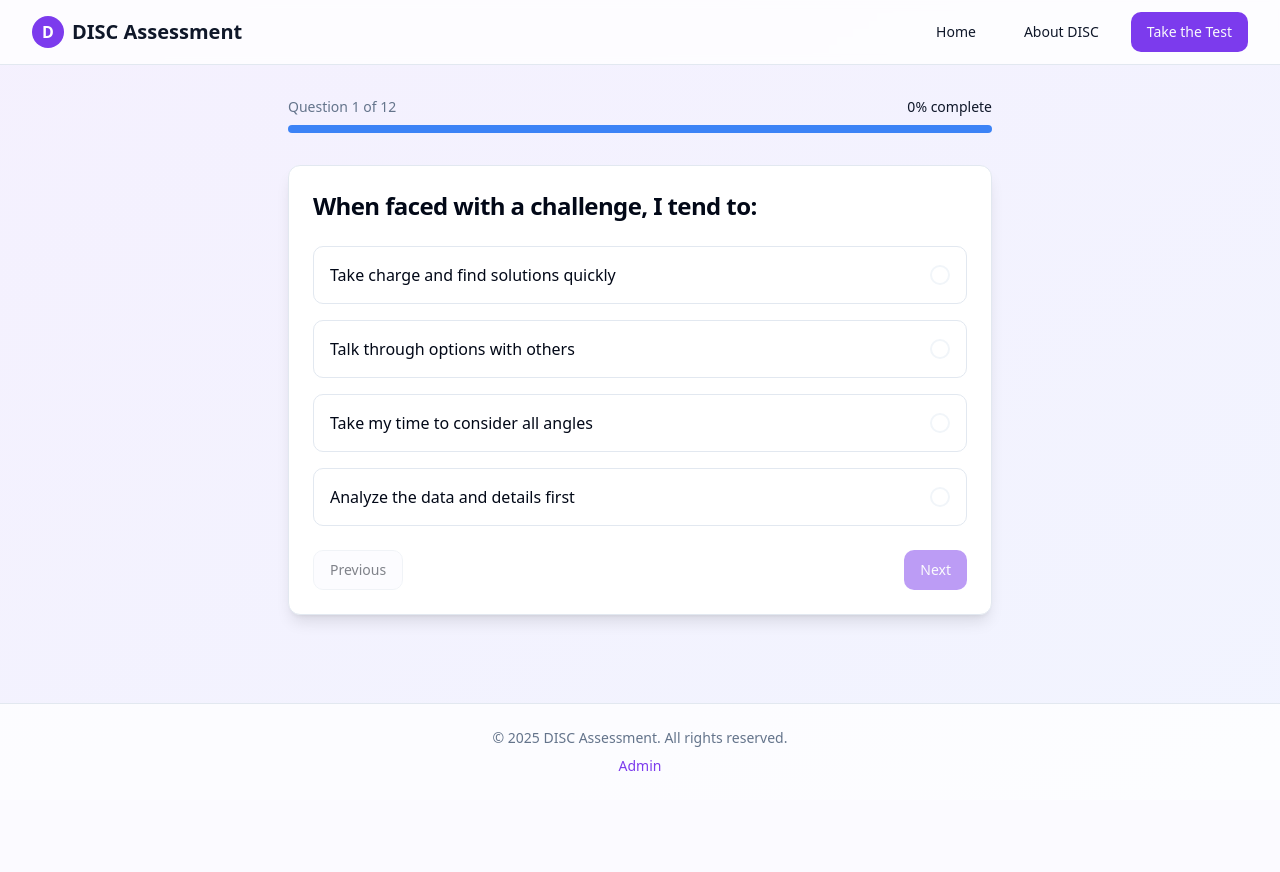
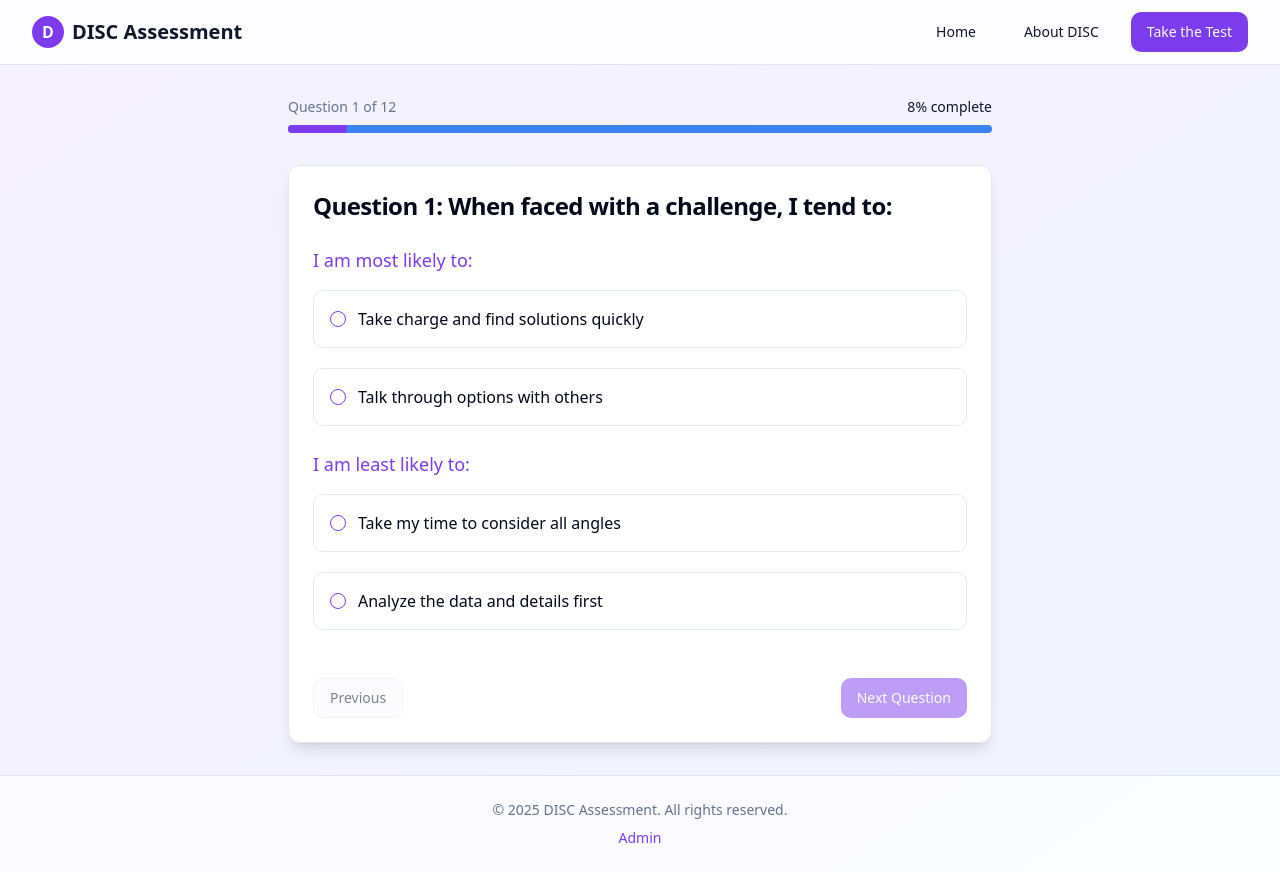
Before and after one commit to kgoswami8/disc-web-reborn, a React (Vite) app: page /assessment in a window 1280 px wide. Both pictures are taken after a click on the button "Begin Assessment". Before the commit the page ends 800 px from the top, so only its background shows below. Built offline with nearby package versions, Linux system fonts and the light colour scheme.

Commit message:
Refactor: Improve assessment question display
Update the assessment question display to include "Question 1" and "I am most/least likely to be" format.

```diff
--- a/src/pages/Assessment.tsx
+++ b/src/pages/Assessment.tsx
@@ -4,6 +4,7 @@ import { useNavigate } from 'react-router-dom';
 import { Button } from '@/components/ui/button';
 import { Card, CardContent, CardDescription, CardFooter, CardHeader, CardTitle } from '@/components/ui/card';
 import { Progress } from '@/components/ui/progress';
+import { RadioGroup, RadioGroupItem } from '@/components/ui/radio-group';
 import { questions, Question, DiscType } from '@/lib/disc-data';
 
 const Assessment = () => {
@@ -35,7 +36,7 @@ const Assessment = () => {
     navigate('/results', { state: { answers: selectedAnswers } });
   };
 
-  const progressPercentage = isStarted ? (currentQuestion / questions.length) * 100 : 0;
+  const progressPercentage = isStarted ? ((currentQuestion + 1) / questions.length) * 100 : 0;
 
   if (!isStarted) {
     return (
@@ -74,6 +75,10 @@ const Assessment = () => {
   const isCurrentQuestionAnswered = selectedAnswers.some(a => a.questionId === question.id);
   const isLastQuestion = currentQuestion === questions.length - 1;
 
+  // Group options by type (most likely/least likely)
+  const mostLikelyOptions = question.options.slice(0, 2);
+  const leastLikelyOptions = question.options.slice(2, 4);
+
   return (
     <div className="container max-w-3xl py-8 animate-fade-in">
       <div className="mb-8 space-y-2">
@@ -90,33 +95,46 @@ const Assessment = () => {
 
       <Card className="shadow-lg">
         <CardHeader>
-          <CardTitle className="text-2xl">{question.text}</CardTitle>
+          <CardTitle className="text-2xl">Question {currentQuestion + 1}: {question.text}</CardTitle>
         </CardHeader>
-        <CardContent className="space-y-4">
-          {question.options.map((option, index) => {
-            const isSelected = selectedAnswers.some(a =>
-              a.questionId === question.id && a.optionType === option.type
-            );
+        <CardContent className="space-y-6">
+          <div className="space-y-4">
+            <h3 className="text-lg font-medium text-primary">I am most likely to:</h3>
+            <RadioGroup
+              value={selectedAnswers.find(a => a.questionId === question.id)?.optionType}
+              onValueChange={(value) => handleOptionSelect(question.id, value as DiscType)}
+              className="space-y-3"
+            >
+              {mostLikelyOptions.map((option, index) => (
+                <div key={index} className="flex items-center space-x-3 rounded-md border p-4 hover:bg-accent">
+                  <RadioGroupItem value={option.type} id={`q${question.id}-option-${index}`} />
+                  <label htmlFor={`q${question.id}-option-${index}`} className="flex-1 cursor-pointer">
+                    {option.text}
+                  </label>
+                </div>
+              ))}
+            </RadioGroup>
+          </div>
 
-            return (
-              <div
-                key={index}
-                className={`answer-option ${isSelected ? 'selected' : ''}`}
-                onClick={() => handleOptionSelect(question.id, option.type)}
-              >
-                <div className="flex-1">
-                  <p>{option.text}</p>
+          <div className="space-y-4">
+            <h3 className="text-lg font-medium text-primary">I am least likely to:</h3>
+            <RadioGroup
+              value={selectedAnswers.find(a => a.questionId === question.id)?.optionType}
+              onValueChange={(value) => handleOptionSelect(question.id, value as DiscType)}
+              className="space-y-3"
+            >
+              {leastLikelyOptions.map((option, index) => (
+                <div key={index + 2} className="flex items-center space-x-3 rounded-md border p-4 hover:bg-accent">
+                  <RadioGroupItem value={option.type} id={`q${question.id}-option-${index + 2}`} />
+                  <label htmlFor={`q${question.id}-option-${index + 2}`} className="flex-1 cursor-pointer">
+                    {option.text}
+                  </label>
                 </div>
-                <div className={`w-5 h-5 rounded-full border-2 flex items-center justify-center ${
-                  isSelected ? 'border-primary bg-primary/20' : 'border-muted'
-                }`}>
-                  {isSelected && <div className="w-2.5 h-2.5 rounded-full bg-primary" />}
-                </div>
-              </div>
-            );
-          })}
+              ))}
+            </RadioGroup>
+          </div>
         </CardContent>
-        <CardFooter className="flex justify-between">
+        <CardFooter className="flex justify-between pt-6">
           <Button
             variant="outline"
             onClick={handlePrevious}
@@ -130,14 +148,14 @@ const Assessment = () => {
               onClick={handleSubmit}
               disabled={!isCurrentQuestionAnswered || selectedAnswers.length < questions.length}
             >
-              Submit
+              Submit Assessment
             </Button>
           ) : (
             <Button
               onClick={handleNext}
               disabled={!isCurrentQuestionAnswered}
             >
-              Next
+              Next Question
             </Button>
           )}
         </CardFooter>
```
